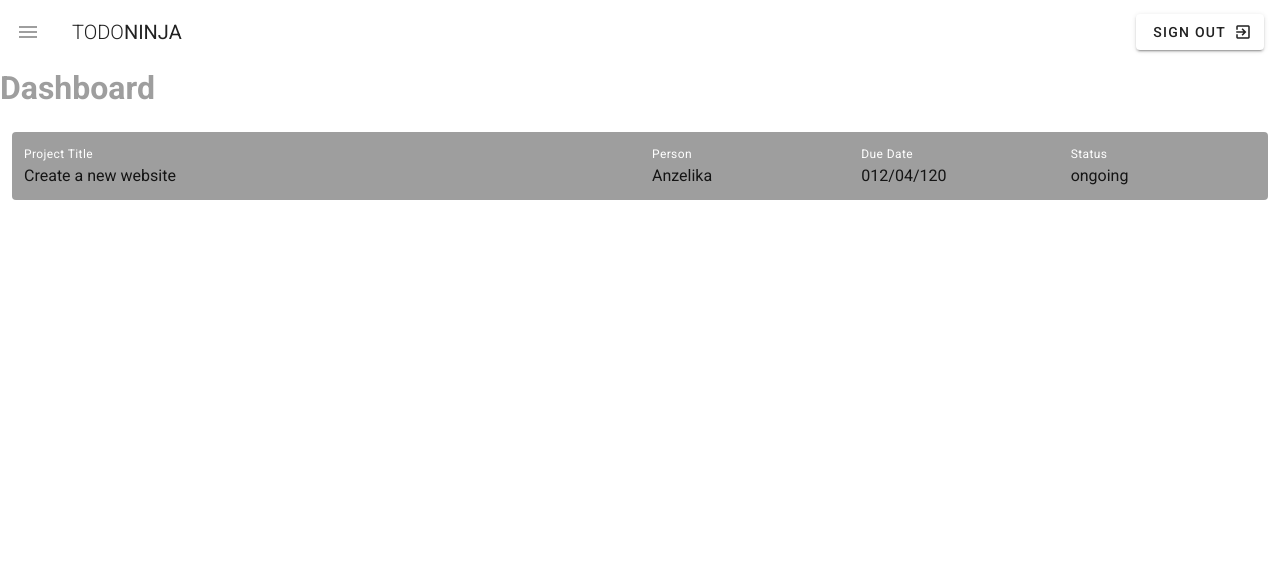
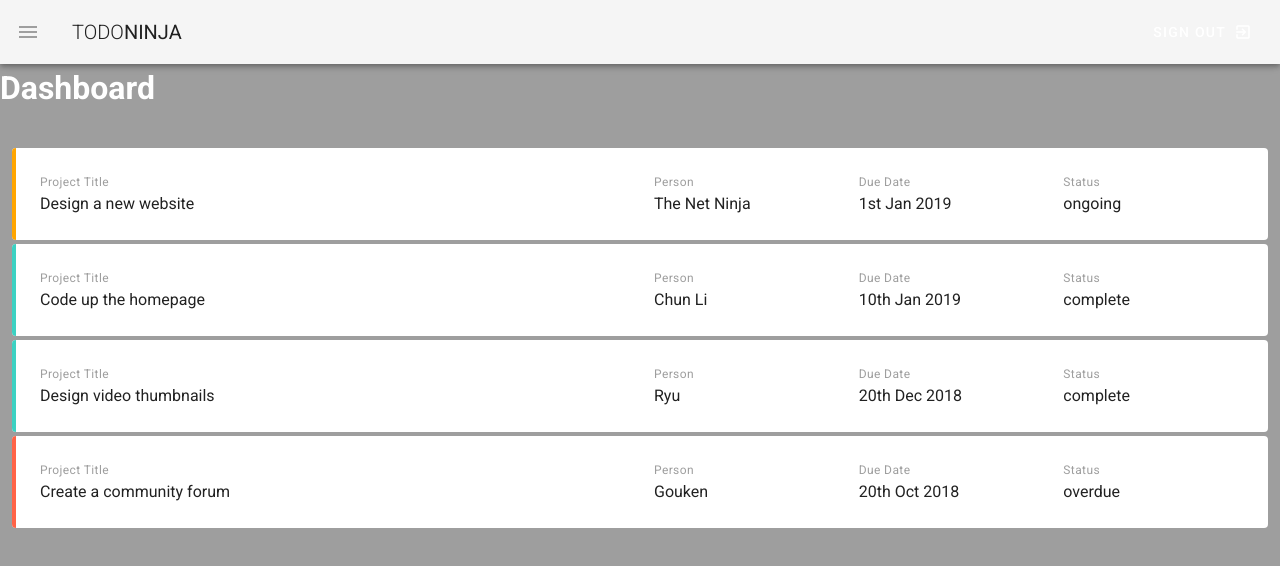
Before and after one commit to ThutaMinThway2001/Todo-app, a Vue app: page / in a window 1280 px wide. Shown: the top 566 px of the page. Built offline with nearby package versions, Linux system fonts and the light colour scheme.

Commit message:
put some dummy data

```diff
--- a/src/App.vue
+++ b/src/App.vue
@@ -1,9 +1,9 @@
 <template>
-  <v-app>
-    <v-content>
+  <v-app >
+    <v-main class="grey">
       <Navbar />
       <router-view></router-view>
-    </v-content>
+    </v-main>
 
   </v-app>
 </template>
@@ -23,3 +23,8 @@ export default {
   }),
 };
 </script>
+<style>
+  #app{
+    background-color: lightgray;
+  }
+</style>
--- a/src/components/Navbar.vue
+++ b/src/components/Navbar.vue
@@ -1,18 +1,18 @@
 <template>
   <nav>
 
-    <v-toolbar flat app>
+    <v-app-bar text app>
       <v-app-bar-nav-icon @click="drawer = !drawer" class="grey--text"></v-app-bar-nav-icon>
       <v-toolbar-title class="text-uppercase">
         <span class="font-weight-light">Todo</span>
         <span>Ninja</span>
       </v-toolbar-title>
       <v-spacer></v-spacer>
-      <v-btn flat color="white">
+      <v-btn text color="white">
         <span>Sign Out</span>
         <v-icon right>exit_to_app</v-icon>
       </v-btn>
-    </v-toolbar>
+    </v-app-bar>
 
     <v-navigation-drawer app v-model="drawer" class="indigo">
      <v-list>
--- a/src/views/Dashboard.vue
+++ b/src/views/Dashboard.vue
@@ -1,28 +1,53 @@
 <template>
   <div class="dashboard">
-    <h1 class="subheading grey--text">Dashboard</h1>
+    <h1 class="subheading white--text darken-5">Dashboard</h1>
 
     <v-container fluid class="my-5">
-      <v-card flat class="px-3">
-        <v-row row wrap class="grey">
+      <v-card flat class="px-3 my-4" v-for="project in projects" :key="project.title">
+        <v-row row wrap :class="`pa-3 project ${project.status}`">
           <v-col cols="12" md="6">
-            <div class="caption white--text">Project Title</div>
-            <div>Create a new website</div>
+            <div class="caption grey--text">Project Title</div>
+            <div>{{project.title}}</div>
           </v-col>
           <v-col xs="6" >
-            <div class="caption white--text">Person</div>
-          <div>Anzelika</div>
+            <div class="caption grey--text">Person</div>
+          <div>{{project.person}}</div>
           </v-col >
           <v-col xs="6">
-            <div class="caption white--text">Due Date</div>
-            <div>012/04/120</div>
+            <div class="caption grey--text">Due Date</div>
+            <div>{{project.due}}</div>
           </v-col>
           <v-col xs="6">
-            <div class="caption white--text">Status</div>
-          <div>ongoing</div>
+            <div class="caption grey--text">Status</div>
+          <div>{{project.status}}</div>
           </v-col>
         </v-row>
       </v-card>
     </v-container>
   </div>
 </template>
+<script>
+export default {
+  data(){
+    return{
+      projects: [
+        { title: 'Design a new website', person: 'The Net Ninja', due: '1st Jan 2019', status: 'ongoing', content: 'Lorem ipsum dolor sit amet consectetur adipisicing elit. Sunt consequuntur eos eligendi illum minima adipisci deleniti, dicta mollitia enim explicabo fugiat quidem ducimus praesentium voluptates porro molestias non sequi animi!'},
+        { title: 'Code up the homepage', person: 'Chun Li', due: '10th Jan 2019', status: 'complete', content: 'Lorem ipsum dolor sit amet consectetur adipisicing elit. Sunt consequuntur eos eligendi illum minima adipisci deleniti, dicta mollitia enim explicabo fugiat quidem ducimus praesentium voluptates porro molestias non sequi animi!'},
+        { title: 'Design video thumbnails', person: 'Ryu', due: '20th Dec 2018', status: 'complete', content: 'Lorem ipsum dolor sit amet consectetur adipisicing elit. Sunt consequuntur eos eligendi illum minima adipisci deleniti, dicta mollitia enim explicabo fugiat quidem ducimus praesentium voluptates porro molestias non sequi animi!'},
+        { title: 'Create a community forum', person: 'Gouken', due: '20th Oct 2018', status: 'overdue', content: 'Lorem ipsum dolor sit amet consectetur adipisicing elit. Sunt consequuntur eos eligendi illum minima adipisci deleniti, dicta mollitia enim explicabo fugiat quidem ducimus praesentium voluptates porro molestias non sequi animi!'},
+      ]
+    }
+  }
+}
+</script>
+<style>
+.project.complete{
+  border-left: 4px solid #3CD1C2;
+}
+.project.ongoing{
+  border-left: 4px solid orange
+}
+.project.overdue{
+  border-left: 4px solid tomato;
+}
+</style>
```
